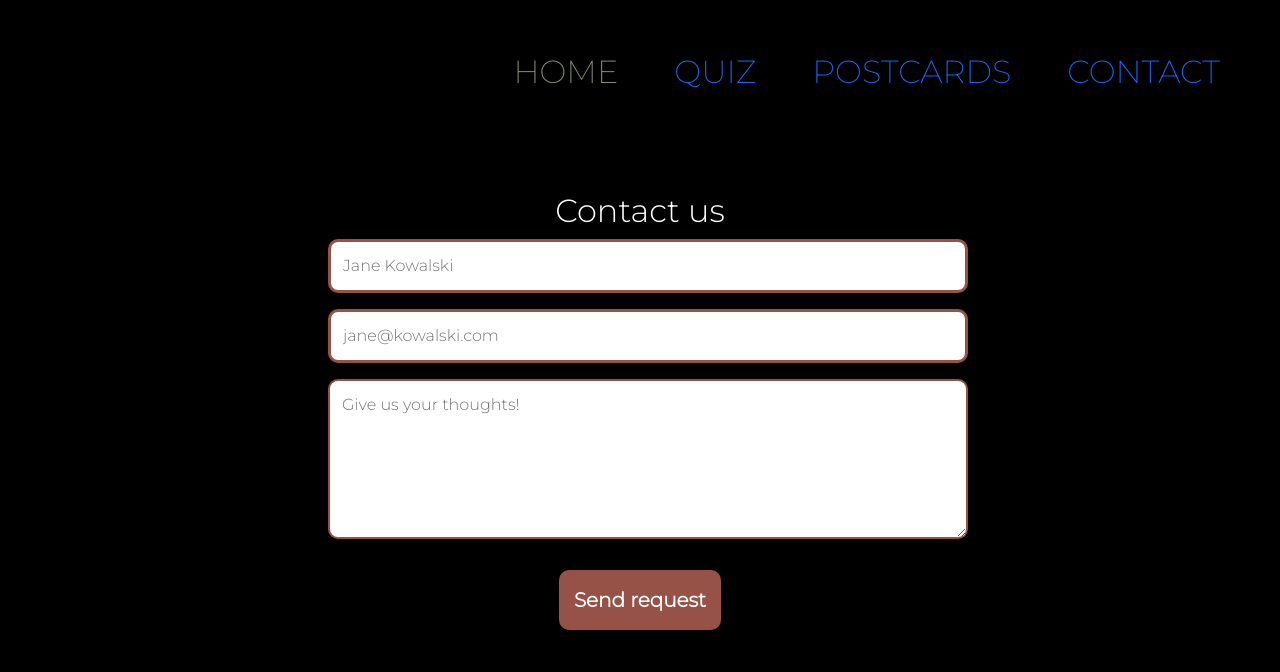
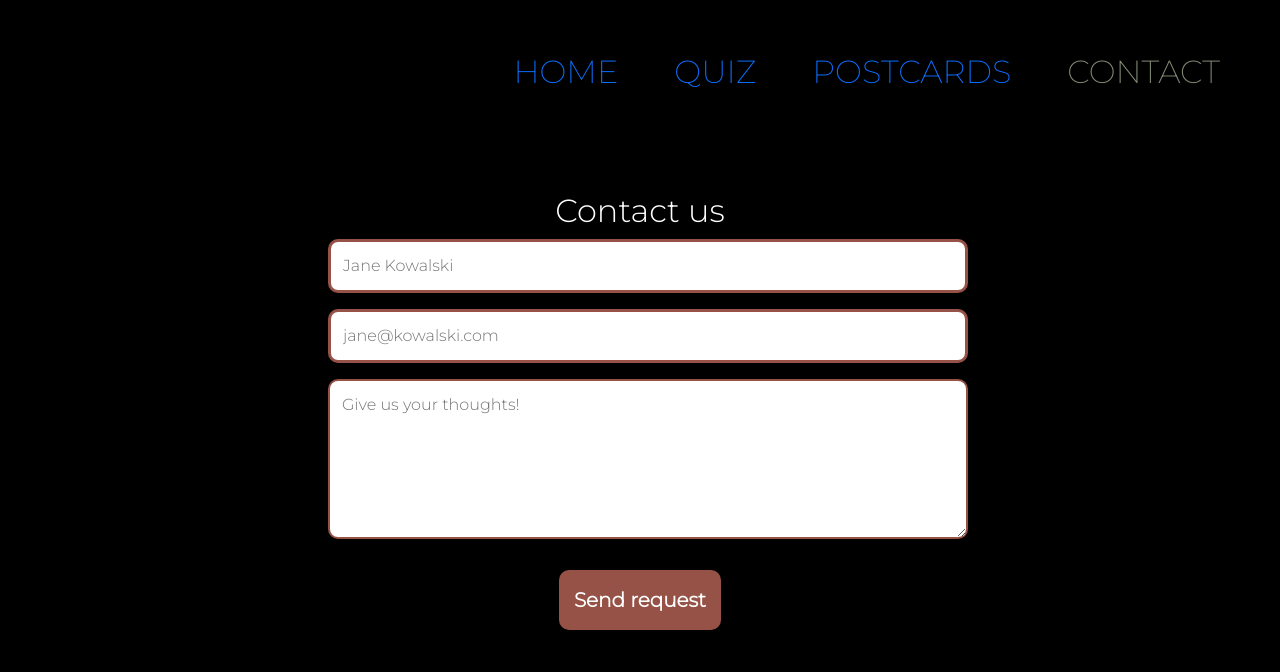
Before and after one commit to n1ght0wl/cfg-web-dev, a plain HTML site: page contact.html in a window 1280 px wide. Shown: the top 672 px of the page. Drawn offline with nearby package versions, Linux system fonts and the light colour scheme.

Commit message:
fixed navigation highlight issue

```diff
--- a/contact.html
+++ b/contact.html
@@ -26,10 +26,10 @@
 			</button>
 			<div class="collapse navbar-collapse" id="navbarNavAltMarkup">
 				<div class="navbar-nav ms-auto">
-					<a class="nav-link active" href="index.html">Home</a>
+					<a class="nav-link" href="index.html">Home</a>
 					<a class="nav-link" href="quiz.html">Quiz</a>
 					<a class="nav-link" href="postcards.html">Postcards</a>
-					<a class="nav-link" href="contact.html">Contact</a>
+					<a class="nav-link active" href="contact.html">Contact</a>
 				</div>
 			</div>
 		</div>
```
Also changed, not shown: postcards.html (+2 -2 lines), quiz.html (+2 -2 lines).
